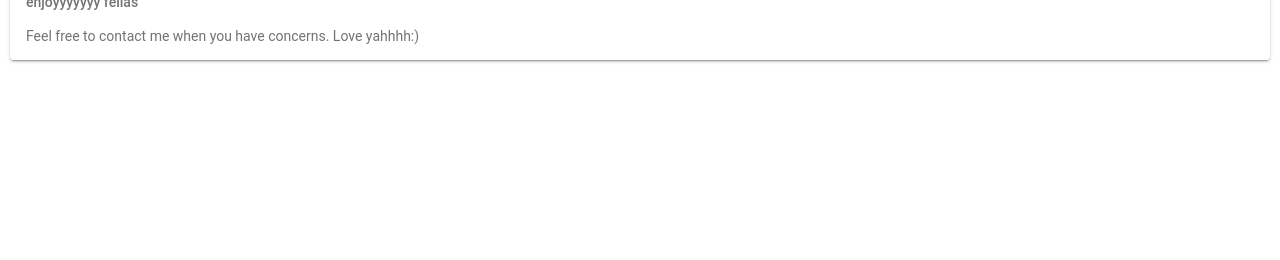
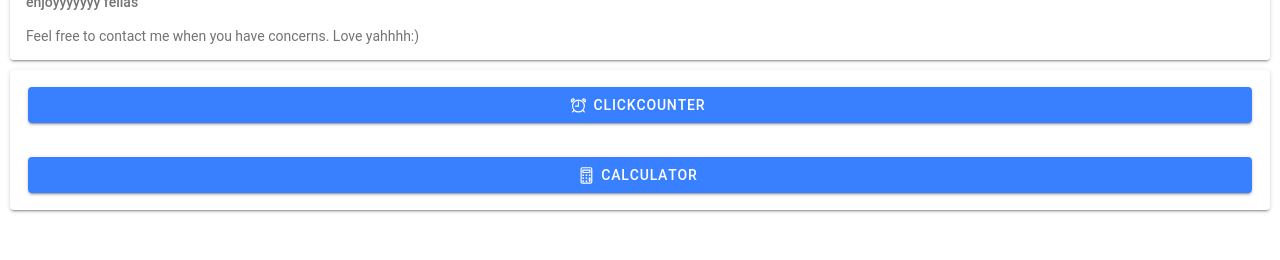
Before and after one commit to aldrinjoe1/ion--t-cagubcub, a React (Vite) app: page /Home in a window 1280 px wide. Shown: the part 423-683 px from the top of the page. Built offline with nearby package versions, Linux system fonts and the light colour scheme.

Commit message:
added ioncard in home

```diff
--- a/src/pages/Home.tsx
+++ b/src/pages/Home.tsx
@@ -1,18 +1,14 @@
 import React from 'react';
-import {
-  IonContent,
-  IonHeader,
-  IonPage,
-  IonTitle,
-  IonToolbar,
-  IonCard,
-  IonCardContent,
-  IonCardHeader,
-  IonCardSubtitle,
-  IonCardTitle
-} from '@ionic/react';
+import { IonContent, IonHeader, IonPage, IonTitle, IonToolbar, IonCard, IonCardContent, IonCardHeader, IonCardSubtitle, IonCardTitle, IonButton, IonIcon } from '@ionic/react';
+import { RouteComponentProps } from 'react-router';
+import ClickCounter from './Clickcounter';
+import { alarmOutline, calculatorOutline } from 'ionicons/icons';
 
-const Home: React.FC = () => {
+const Home: React.FC<RouteComponentProps> = ({ history }) => {
+  const goToCalculator = () => {
+    history.push('/calculator');
+  };
+
   return (
     <IonPage>
       <IonHeader>
@@ -30,6 +26,23 @@ const Home: React.FC = () => {
           </IonCardHeader>
           <IonCardContent>Feel free to contact me when you have concerns. Love yahhhh:)</IonCardContent>
         </IonCard>
+
+<IonCard>
+    <IonCardContent>
+    <IonButton expand="block" routerLink='/Clickcounter'>
+    <IonIcon icon={alarmOutline} slot="start" />
+     Clickcounter
+    </IonButton>
+   </IonCardContent>
+
+
+   <IonCardContent>
+    <IonButton expand="block" routerLink='/calculator'>
+    <IonIcon icon={calculatorOutline} slot="start" />
+     calculator
+    </IonButton>
+   </IonCardContent>
+  </IonCard>
       </IonContent>
     </IonPage>
   );
--- a/src/pages/calculator.css
+++ b/src/pages/calculator.css
@@ -8,7 +8,7 @@
 
   .display {
     width: 100%;
-    background-color: #fdfdfd;
+    background-color: #5e3c3c;
     padding: 10px;
     text-align: right;
     font-size: 24px;
```
